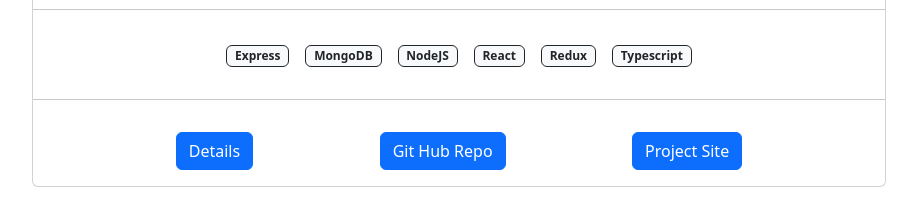
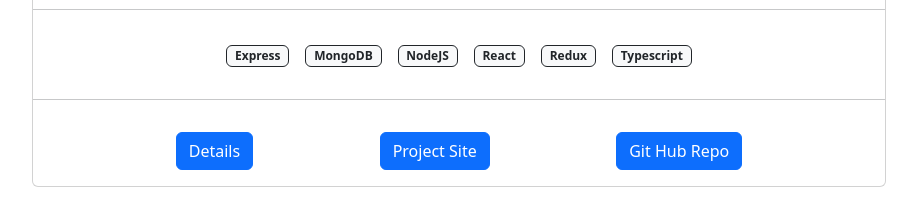
Before and after one commit to josephheinzle/heinzle-addons, a React (Create React App) app in the folder repos/Portfolio/: page /#/ in a window 1280 px wide. Shown: the part 800-1022 px from the top of the page, without its empty margins (181-1098 px from the left). Built offline with nearby package versions, Linux system fonts and the light colour scheme.

Commit message:
updated code

```diff
--- a/repos/Portfolio/src/Pages/MainPage.tsx
+++ b/repos/Portfolio/src/Pages/MainPage.tsx
@@ -70,9 +70,7 @@
                   >
                     Details
                   </button>
-                  <a className="btn btn-primary" href={project.gitHubURL} rel="noreferrer" target="_blank">
-                    Git Hub Repo
-                  </a>
+
                   {project.title === "Gundam Getter" ? (
                     ""
                   ) : (
@@ -80,6 +78,10 @@
                       Project Site
                     </a>
                   )}
+
+                  <a className="btn btn-primary" href={project.gitHubURL} rel="noreferrer" target="_blank">
+                    Git Hub Repo
+                  </a>
                 </div>
               </div>
             </div>
```
